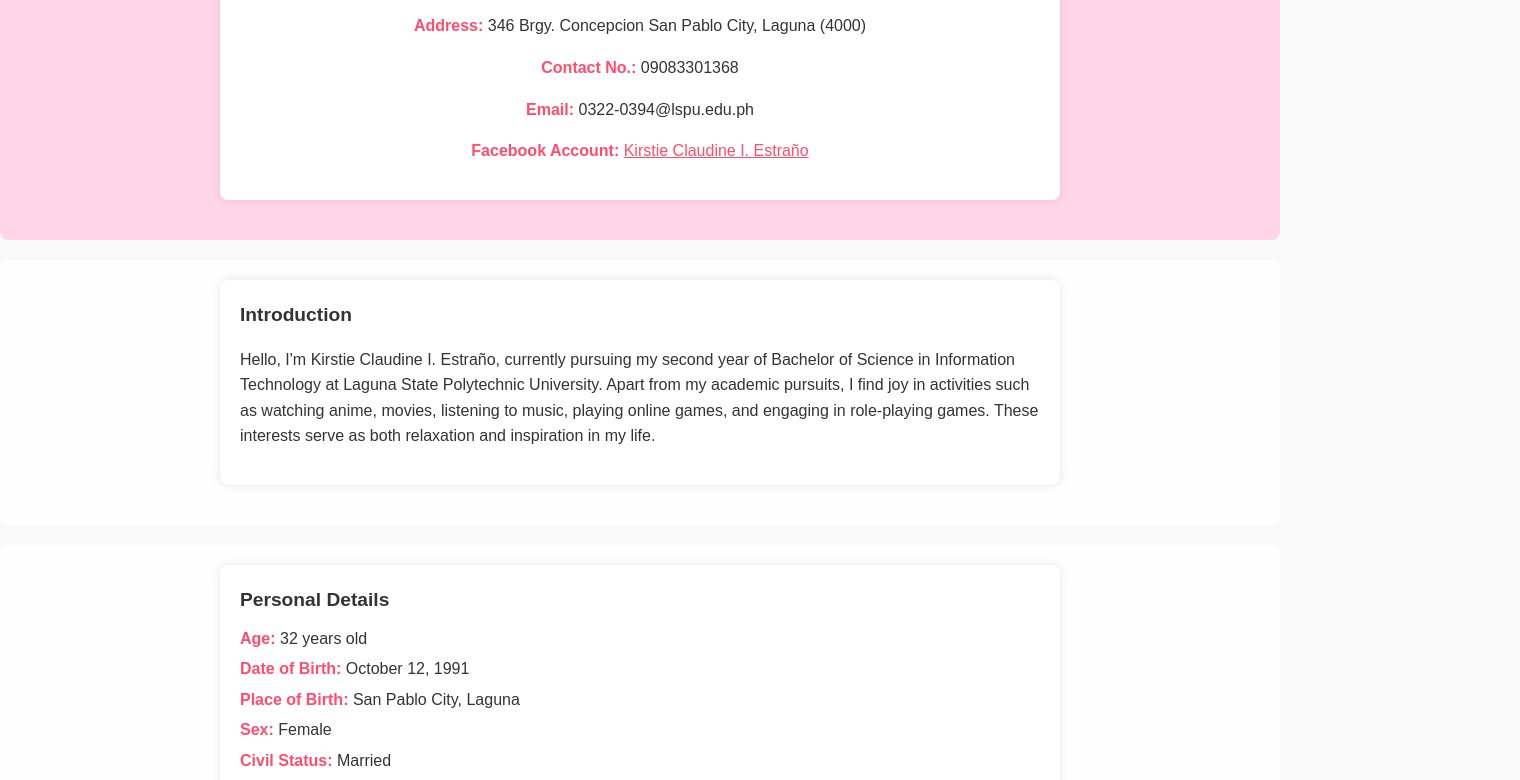
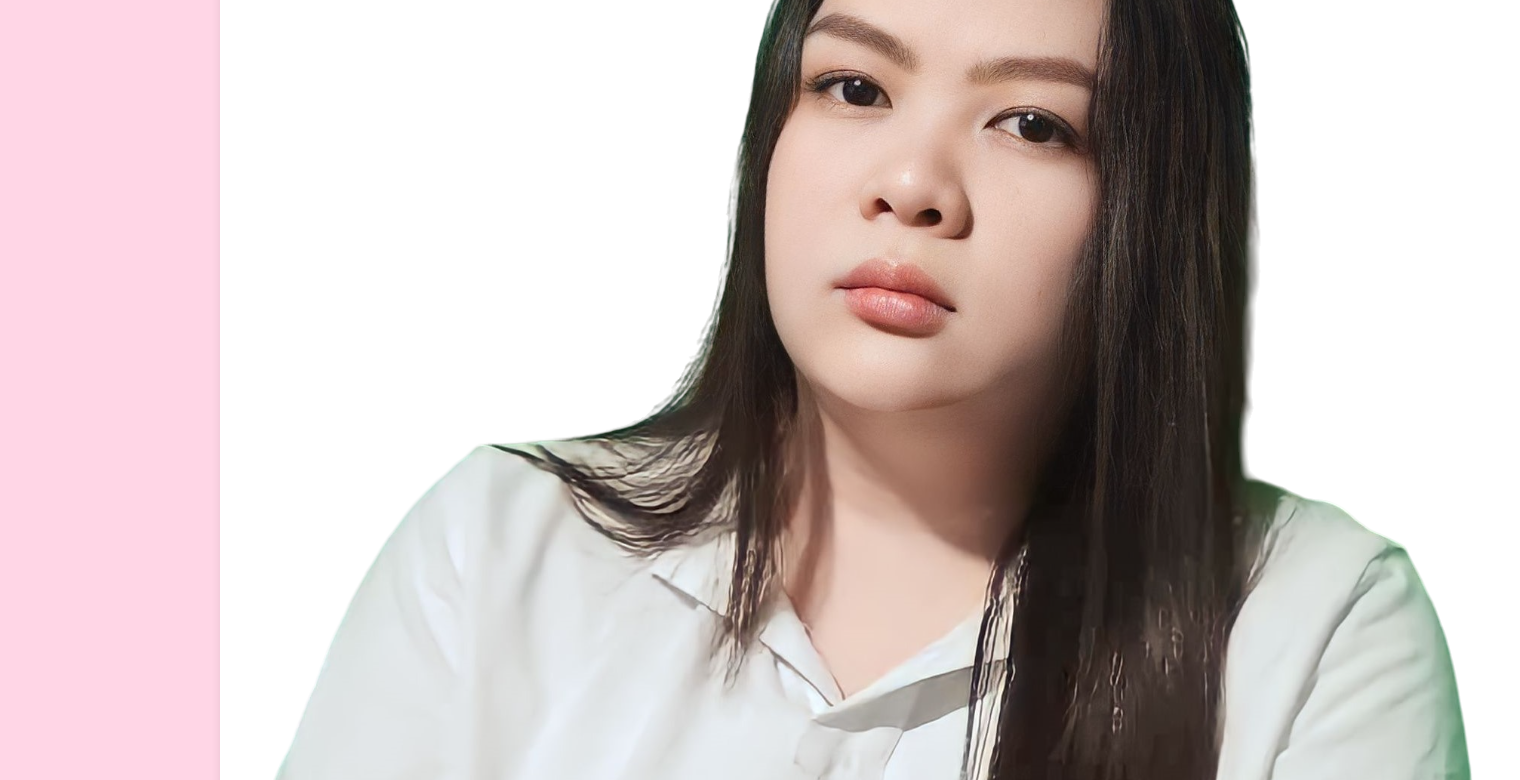
Before and after one commit to Kirstie-Claudine-I-Estrano/KirstieEstrano, a plain HTML site: page index.html in a window 1280 px wide. Shown: the part 267-1047 px from the top of the page, 1520 px wide, since content can reach past the window. Drawn offline with Linux system fonts and the light colour scheme; files whose address does not match are found by name.

Commit message:
Update index.html

```diff
--- a/index.html
+++ b/index.html
@@ -86,7 +86,7 @@
 
     <header>
         <div class="container">
-            <img src="C:\Users\Kirstie\Downloads\1701003398644-Photoroom.png-Photoroom.png" alt="Profile Picture" class="profile-pic">
+            <img src="1701003398644-Photoroom.png-Photoroom.png">
             <h1>Kirstie Claudine I. Estraño</h1>
             <div class="contact-info">
                 <p><strong>Address:</strong> 346 Brgy. Concepcion San Pablo City, Laguna (4000)</p>
```
